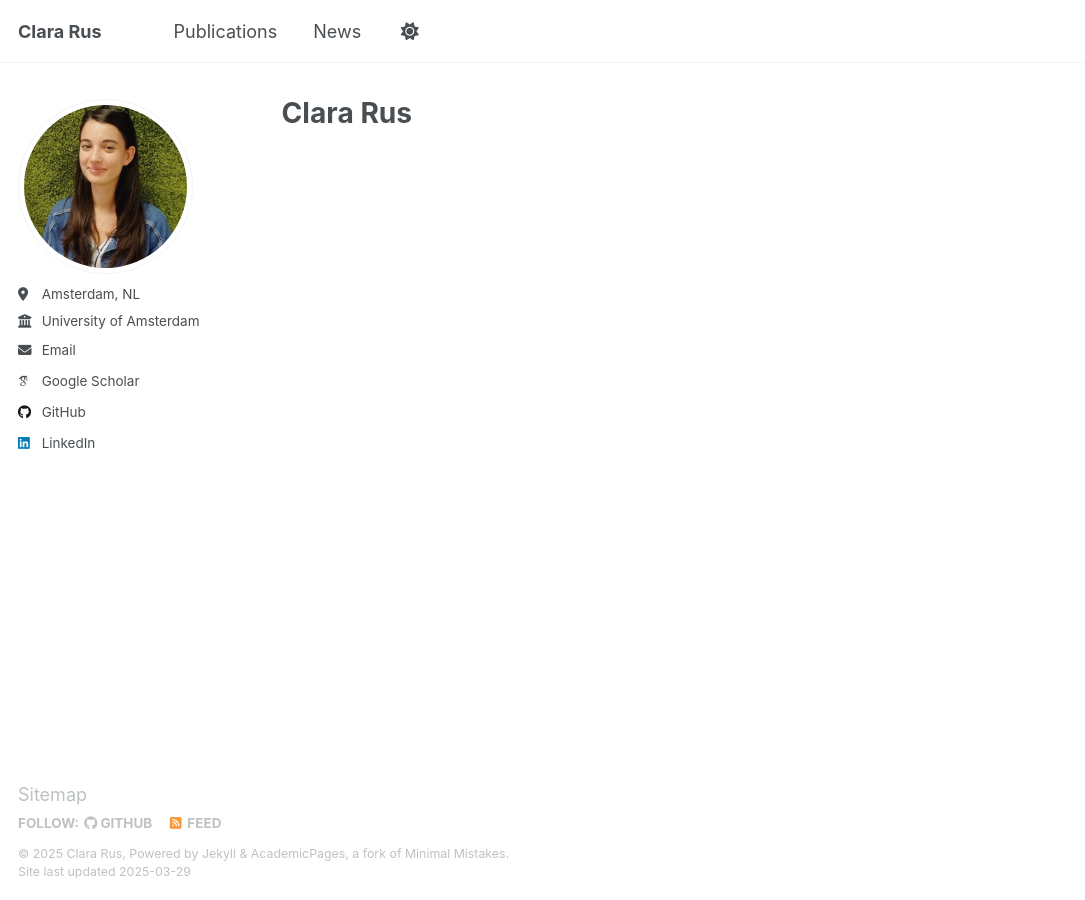
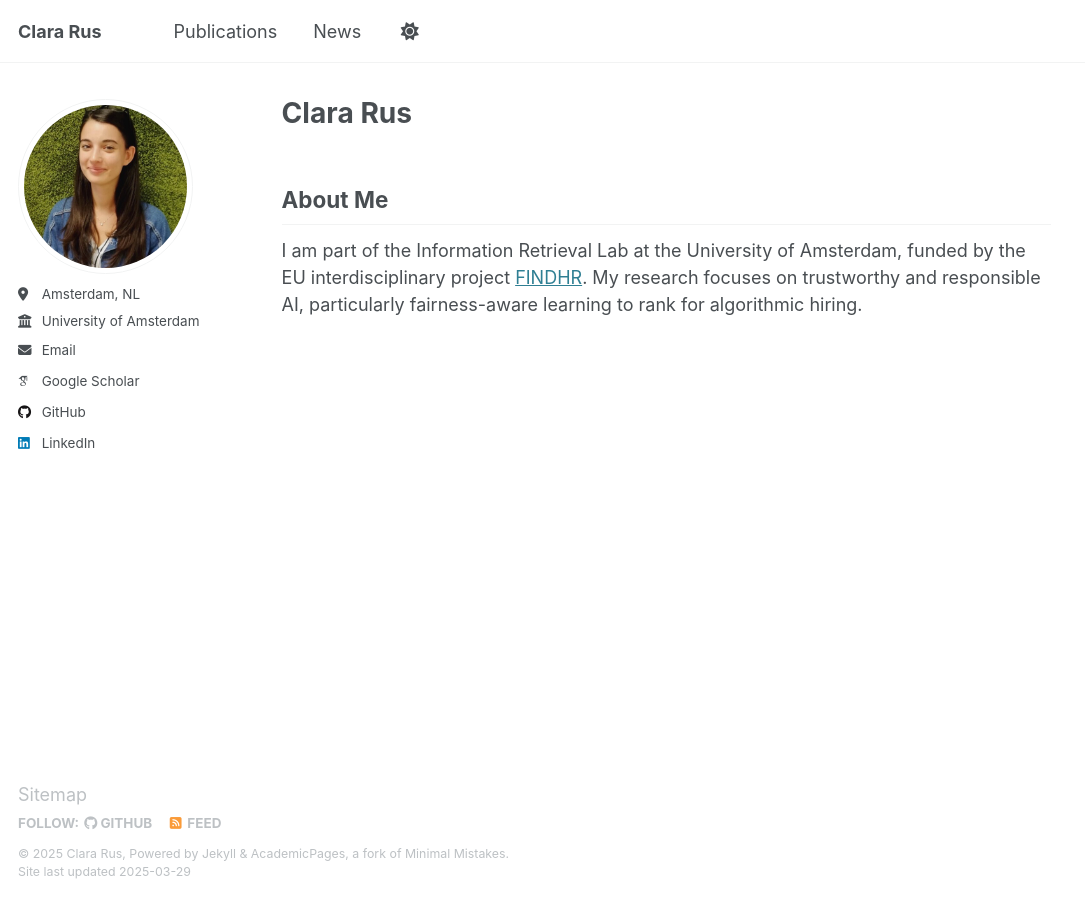
Before and after one commit to ClaraRus/ClaraRus.github.io, a Jekyll site: the page built from _pages/clara.md, in a window 1280 px wide. Shown: the whole page, without its empty margins (0-1085 px from the left). Built offline with Jekyll 4.4.1, drawn with Linux system fonts in a browser that asks for light colours; some web fonts are replaced.

Commit message:
Update clara.md

```diff
--- a/_pages/clara.md
+++ b/_pages/clara.md
@@ -3,3 +3,7 @@ permalink: /
 title: "Clara Rus"
 author_profile: true
 ---
+<section id="about">
+        <h2>About Me</h2>
+        <p>I am part of the Information Retrieval Lab at the University of Amsterdam, funded by the EU interdisciplinary project <a href="https://findhr.eu/">FINDHR</a>. My research focuses on trustworthy and responsible AI, particularly fairness-aware learning to rank for algorithmic hiring.</p>
+</section>
```
